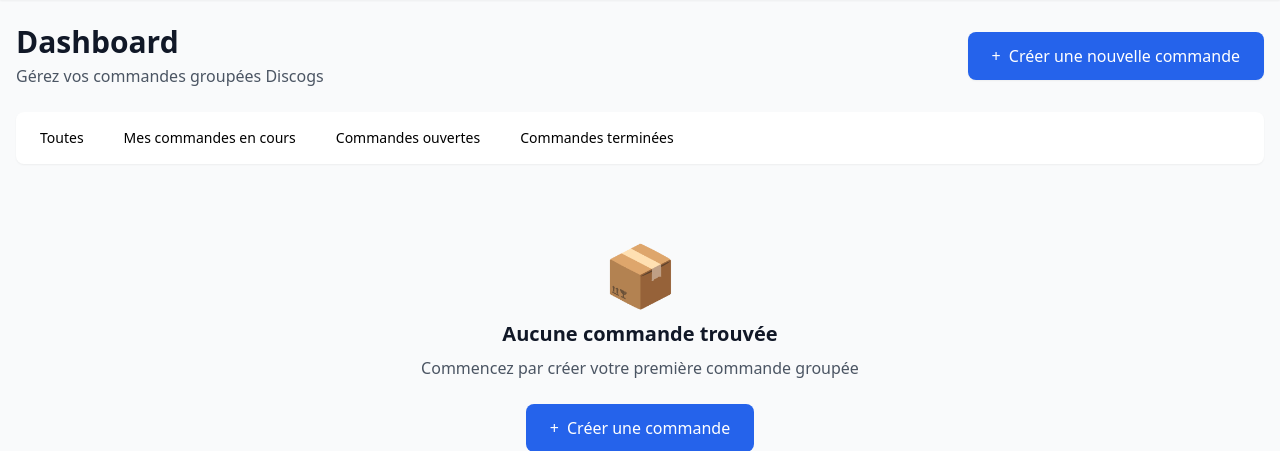
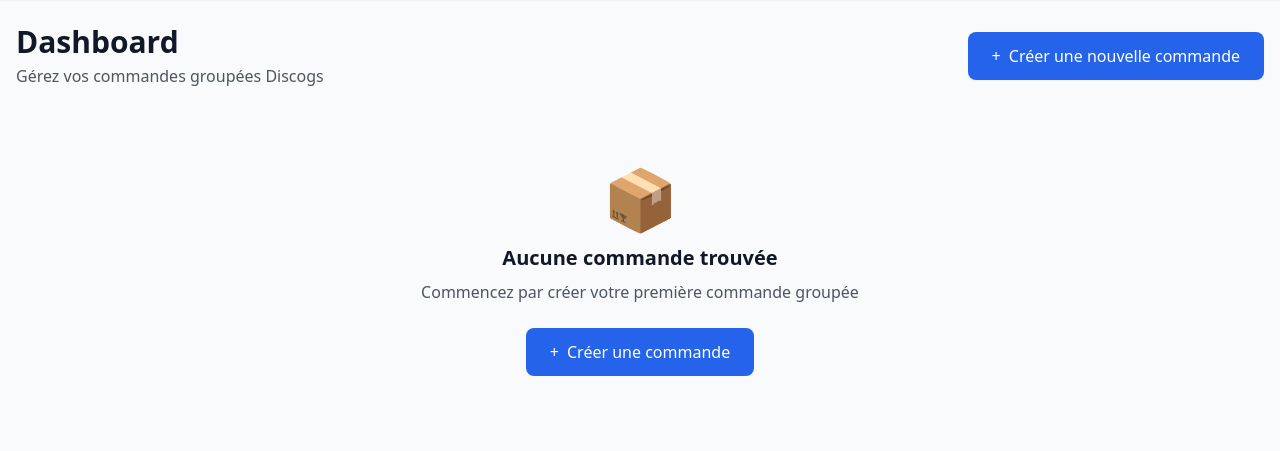
Before and after one commit to nametis/mutual-order, a Flask app: page / in a window 1280 px wide. Shown: the part 73-524 px from the top of the page. Run offline with Flask 3, Linux system fonts and the light colour scheme; the visitor is signed in with stand-in values (Sample User, id 1); data that the repository does not hold is empty; some libraries are stand-ins or nearby versions.

Commit message:
dashboard working

```diff
--- a/templates/dashboard.html
+++ b/templates/dashboard.html
@@ -22,7 +22,7 @@
     <div x-show="!loading" x-cloak class="max-w-7xl mx-auto px-4 py-6">
 
         <!-- Header -->
-        <div class="flex flex-col sm:flex-row sm:items-center justify-between gap-4 mb-6">
+        <div class="flex flex-col sm:flex-row sm:items-center justify-between gap-4 mb-8">
             <div>
                 <h1 class="text-2xl sm:text-3xl font-bold text-gray-900">Dashboard</h1>
                 <p class="text-gray-600 mt-1">Gérez vos commandes groupées Discogs</p>
@@ -34,32 +34,8 @@
             </a>
         </div>
 
-        <!-- Filter Tabs -->
-        <div class="bg-white rounded-lg shadow-sm p-2 mb-8 flex flex-wrap gap-2 text-sm font-medium">
-            <button @click="setFilter('all')"
-                    :class="{'bg-blue-100 text-blue-900': filter === 'all', 'text-gray-500 hover:text-gray-700': filter !== 'all'}"
-                    class="px-4 py-2 rounded-lg transition-colors">
-                Toutes
-            </button>
-            <button @click="setFilter('current')"
-                    :class="{'bg-blue-100 text-blue-900': filter === 'current', 'text-gray-500 hover:text-gray-700': filter !== 'current'}"
-                    class="px-4 py-2 rounded-lg transition-colors">
-                Mes commandes en cours
-            </button>
-            <button @click="setFilter('open')"
-                    :class="{'bg-green-100 text-green-900': filter === 'open', 'text-gray-500 hover:text-gray-700': filter !== 'open'}"
-                    class="px-4 py-2 rounded-lg transition-colors">
-                Commandes ouvertes
-            </button>
-            <button @click="setFilter('completed')"
-                    :class="{'bg-gray-100 text-gray-900': filter === 'completed', 'text-gray-500 hover:text-gray-700': filter !== 'completed'}"
-                    class="px-4 py-2 rounded-lg transition-colors">
-                Commandes terminées
-            </button>
-        </div>
-
         <!-- Section 1: Mes Commandes en Cours -->
-        <div class="mb-10" x-show="(filter === 'all' || filter === 'current') && (currentOrders.length > 0 || loading)">
+        <div class="mb-10" x-show="currentOrders.length > 0 || loading">
             <div class="flex items-center justify-between mb-6">
                 <div class="flex items-center space-x-3">
                     <div class="w-2 h-8 bg-blue-600 rounded-full"></div>
@@ -74,22 +50,20 @@
             <!-- Current Orders Grid -->
             <div class="grid grid-cols-1 md:grid-cols-2 xl:grid-cols-3 gap-6">
                 <template x-for="order in currentOrders" :key="'current-' + order.id">
-                    <div class="group h-full">
-                        <a :href="'/order/' + order.id" class="block h-full">
-                            <div class="bg-white rounded-lg shadow-md hover:shadow-lg transition-all duration-200 p-6 border border-gray-200 hover:border-blue-300 h-full flex flex-col">
-                                <!-- Header with seller name and role -->
-                                <div class="flex items-center justify-between mb-4">
-                                    <div class="flex flex-col">
-                                        <h3 class="text-xl font-bold text-gray-900" x-text="order.seller_name"></h3>
-                                        <div class="flex items-center text-sm text-gray-600 mt-1" x-show="order.seller_info && order.seller_info.rating">
-                                            <span class="text-yellow-500 mr-1">⭐</span>
-                                            <span x-text="Math.round(order.seller_info.rating) + '%'"></span>
-                                            <span class="mx-1">•</span>
-                                            <span x-text="order.seller_info.location || 'Localisation inconnue'"></span>
-                                        </div>
+                    <div class="group">
+                        <a :href="'/order/' + order.id" class="block">
+                            <div class="bg-white rounded-lg shadow-sm hover:shadow-md transition-all duration-200 p-6 border border-gray-200 hover:border-blue-300 h-full">
+                                <!-- Header with status and badges -->
+                                <div class="flex items-start justify-between mb-4">
+                                    <div class="flex-1 min-w-0">
+                                        <h3 class="text-lg font-semibold text-gray-900 truncate" x-text="order.seller_name"></h3>
+                                        <p class="text-sm text-gray-500 mt-1">
+                                            <span x-text="order.is_creator ? '👑 Créé par vous' : '👥 Participant'"></span>
+                                        </p>
                                     </div>
-                                    <div class="flex flex-col items-end space-y-2">
-                                        <span class="px-3 py-1 text-xs font-semibold rounded-full"
+                                    <div class="flex items-center space-x-2">
+                                        <!-- Status Badge -->
+                                        <span class="px-2 py-1 text-xs font-semibold rounded-full"
                                               :class="{
                                                   'bg-yellow-100 text-yellow-800': order.status === 'building',
                                                   'bg-blue-100 text-blue-800': order.status === 'validation',
@@ -97,34 +71,36 @@
                                                   'bg-purple-100 text-purple-800': order.status === 'delivered'
                                               }"
                                               x-text="getStatusText(order.status)"></span>
-                                        <span class="text-xs text-gray-500" x-text="order.is_creator ? '👑 Créateur' : '👥 Participant'"></span>
-                                    </div>
-                                </div>
 
-                                <!-- Stats Grid with bigger icons -->
-                                <div class="flex-1">
-                                    <div class="grid grid-cols-3 gap-4 mb-4">
-                                        <div class="p-3 bg-gray-50 rounded-lg text-center">
-                                            <div class="text-2xl mb-1">💿</div>
-                                            <div class="text-lg font-bold text-gray-900" x-text="order.available_count || 0"></div>
-                                            <div class="text-xs text-gray-600">Disques</div>
-                                        </div>
-                                        <div class="p-3 bg-gray-50 rounded-lg text-center">
-                                            <div class="text-2xl mb-1">👥</div>
-                                            <div class="text-lg font-bold text-gray-900" x-text="order.participants_count || 0"></div>
-                                            <div class="text-xs text-gray-600">Participants</div>
-                                        </div>
-                                        <div class="p-3 bg-gray-50 rounded-lg text-center">
-                                            <div class="text-2xl mb-1">⏰</div>
-                                            <div class="text-sm font-bold text-gray-900" x-text="getTimeRemaining(order.deadline)"></div>
-                                            <div class="text-xs text-gray-600">Restant</div>
+                                        <!-- Rating Badge -->
+                                        <div x-show="order.seller_info && order.seller_info.rating"
+                                             class="flex items-center space-x-1 bg-yellow-50 px-2 py-1 rounded-full">
+                                            <span class="text-yellow-500 text-xs">⭐</span>
+                                            <span class="text-xs font-medium text-yellow-800" x-text="Math.round(order.seller_info.rating) + '%'"></span>
                                         </div>
                                     </div>
                                 </div>
 
-                                <!-- Footer -->
-                                <div class="text-xs text-gray-500 text-center pt-3 border-t">
-                                    <span x-text="'Créé le ' + formatDate(order.created_at)"></span>
+                                <!-- Stats Row -->
+                                <div class="grid grid-cols-3 gap-4 mb-4">
+                                    <div class="text-center">
+                                        <div class="text-lg font-bold text-gray-900" x-text="order.available_count || 0"></div>
+                                        <div class="text-xs text-gray-500">Disques</div>
+                                    </div>
+                                    <div class="text-center">
+                                        <div class="text-lg font-bold text-gray-900" x-text="order.participants_count || 0"></div>
+                                        <div class="text-xs text-gray-500">Participants</div>
+                                    </div>
+                                    <div class="text-center">
+                                        <div class="text-lg font-bold text-blue-600" x-text="order.user_listings_count || 0"></div>
+                                        <div class="text-xs text-gray-500">Vos disques</div>
+                                    </div>
+                                </div>
+
+                                <!-- Footer with timing -->
+                                <div class="flex items-center justify-between text-xs text-gray-500">
+                                    <span x-text="getTimeRemaining(order.deadline)"></span>
+                                    <span x-text="formatDate(order.created_at)"></span>
                                 </div>
                             </div>
                         </a>
@@ -134,7 +110,7 @@
         </div>
 
         <!-- Section 2: Commandes Ouvertes -->
-        <div class="mb-10" x-show="(filter === 'all' || filter === 'open') && (openOrders.length > 0 || loading)">
+        <div class="mb-10" x-show="openOrders.length > 0 || loading">
             <div class="flex items-center justify-between mb-6">
                 <div class="flex items-center space-x-3">
                     <div class="w-2 h-8 bg-green-600 rounded-full"></div>
@@ -147,58 +123,43 @@
             </div>
 
             <!-- Open Orders Grid -->
-            <div class="grid grid-cols-1 md:grid-cols-2 xl:grid-cols-3 gap-6">
+            <div class="grid grid-cols-1 md:grid-cols-2 xl:grid-cols-4 gap-4">
                 <template x-for="order in openOrders" :key="'open-' + order.id">
-                    <div class="group h-full">
-                        <a :href="'/order/' + order.id" class="block h-full">
-                            <div class="bg-gradient-to-br from-green-50 to-blue-50 rounded-lg shadow-md hover:shadow-lg transition-all duration-200 p-6 border border-green-200 hover:border-green-300 h-full flex flex-col">
+                    <div class="group">
+                        <a :href="'/order/' + order.id" class="block">
+                            <div class="bg-gradient-to-br from-green-50 to-blue-50 rounded-lg shadow-sm hover:shadow-md transition-all duration-200 p-4 border border-green-200 hover:border-green-300 h-full">
                                 <!-- Header -->
-                                <div class="flex items-center justify-between mb-4">
-                                    <div class="flex flex-col">
-                                        <h3 class="text-xl font-bold text-gray-900" x-text="order.seller_name"></h3>
-                                        <div class="flex items-center text-sm text-gray-600 mt-1" x-show="order.seller_info && order.seller_info.rating">
-                                            <span class="text-yellow-500 mr-1">⭐</span>
-                                            <span x-text="Math.round(order.seller_info.rating) + '%'"></span>
-                                            <span class="mx-1">•</span>
-                                            <span x-text="order.seller_info.location || 'Localisation inconnue'"></span>
-                                        </div>
-                                    </div>
-                                    <div class="text-xs text-green-700 font-medium">
-                                        Ouverte
+                                <div class="flex items-start justify-between mb-3">
+                                    <h3 class="text-base font-semibold text-gray-900 truncate flex-1 mr-2" x-text="order.seller_name"></h3>
+                                    <div x-show="order.seller_info && order.seller_info.rating"
+                                         class="flex items-center space-x-1 bg-white/70 px-2 py-1 rounded-full">
+                                        <span class="text-yellow-500 text-xs">⭐</span>
+                                        <span class="text-xs font-medium text-gray-700" x-text="Math.round(order.seller_info.rating) + '%'"></span>
                                     </div>
                                 </div>
 
                                 <!-- Creator info -->
-                                <div class="text-sm text-gray-600 mb-4">
-                                    <span class="font-medium">👑 Créé par </span>
-                                    <span x-text="order.creator?.username || 'Utilisateur'"></span>
+                                <div class="text-xs text-gray-600 mb-3">
+                                    <span>Par </span>
+                                    <span class="font-medium" x-text="order.creator?.username || 'Utilisateur'"></span>
                                 </div>
 
-                                <!-- Stats Grid with bigger icons -->
-                                <div class="flex-1">
-                                    <div class="grid grid-cols-3 gap-4 mb-4">
-                                        <div class="p-3 bg-white/70 rounded-lg text-center">
-                                            <div class="text-2xl mb-1">💿</div>
-                                            <div class="text-lg font-bold text-gray-900" x-text="order.available_count || 0"></div>
-                                            <div class="text-xs text-gray-600">Disques</div>
-                                        </div>
-                                        <div class="p-3 bg-white/70 rounded-lg text-center">
-                                            <div class="text-2xl mb-1">👥</div>
-                                            <div class="text-lg font-bold text-gray-900" x-text="order.participants_count || 0"></div>
-                                            <div class="text-xs text-gray-600">Participants</div>
-                                        </div>
-                                        <div class="p-3 bg-white/70 rounded-lg text-center">
-                                            <div class="text-2xl mb-1">⏰</div>
-                                            <div class="text-sm font-bold text-gray-900" x-text="getTimeRemaining(order.deadline)"></div>
-                                            <div class="text-xs text-gray-600">Restant</div>
-                                        </div>
+                                <!-- Stats -->
+                                <div class="grid grid-cols-2 gap-3 mb-3">
+                                    <div class="bg-white/50 rounded-lg p-2 text-center">
+                                        <div class="text-sm font-bold text-gray-900" x-text="order.available_count || 0"></div>
+                                        <div class="text-xs text-gray-500">Disques</div>
+                                    </div>
+                                    <div class="bg-white/50 rounded-lg p-2 text-center">
+                                        <div class="text-sm font-bold text-gray-900" x-text="order.participants_count || 0"></div>
+                                        <div class="text-xs text-gray-500">Participants</div>
                                     </div>
                                 </div>
 
-                                <!-- Footer with CTA -->
-                                <div class="text-center pt-3 border-t border-green-200">
-                                    <span class="text-sm font-medium text-green-700 group-hover:text-green-800">
-                                        Rejoindre cette commande →
+                                <!-- CTA -->
+                                <div class="text-center">
+                                    <span class="inline-flex items-center text-xs font-medium text-green-700 group-hover:text-green-800">
+                                        Rejoindre →
                                     </span>
                                 </div>
                             </div>
@@ -209,7 +170,7 @@
         </div>
 
         <!-- Section 3: Commandes Terminées -->
-        <div class="mb-10" x-show="(filter === 'all' || filter === 'completed') && (completedOrders.length > 0 || loading)">
+        <div class="mb-10" x-show="completedOrders.length > 0 || loading">
             <div class="flex items-center justify-between mb-6">
                 <div class="flex items-center space-x-3">
                     <div class="w-2 h-8 bg-gray-600 rounded-full"></div>
@@ -222,49 +183,34 @@
             </div>
 
             <!-- Completed Orders Grid -->
-            <div class="grid grid-cols-1 md:grid-cols-2 xl:grid-cols-3 gap-6">
+            <div class="grid grid-cols-1 md:grid-cols-2 xl:grid-cols-4 gap-4">
                 <template x-for="order in completedOrders" :key="'completed-' + order.id">
-                    <div class="group h-full">
-                        <a :href="'/order/' + order.id" class="block h-full">
-                            <div class="bg-gray-50 rounded-lg shadow-md hover:shadow-lg transition-all duration-200 p-6 border border-gray-200 hover:border-gray-300 h-full flex flex-col opacity-80 hover:opacity-100">
+                    <div class="group">
+                        <a :href="'/order/' + order.id" class="block">
+                            <div class="bg-gray-50 rounded-lg shadow-sm hover:shadow-md transition-all duration-200 p-4 border border-gray-200 hover:border-gray-300 h-full opacity-80 hover:opacity-100">
                                 <!-- Header -->
-                                <div class="flex items-center justify-between mb-4">
-                                    <div class="flex flex-col">
-                                        <h3 class="text-xl font-bold text-gray-700" x-text="order.seller_name"></h3>
-                                        <div class="flex items-center text-sm text-gray-500 mt-1" x-show="order.seller_info && order.seller_info.rating">
-                                            <span class="text-yellow-400 mr-1">⭐</span>
-                                            <span x-text="Math.round(order.seller_info.rating) + '%'"></span>
-                                        </div>
+                                <div class="flex items-start justify-between mb-3">
+                                    <h3 class="text-base font-semibold text-gray-700 truncate flex-1 mr-2" x-text="order.seller_name"></h3>
+                                    <div class="text-xs text-gray-500" x-text="formatDate(order.created_at)"></div>
+                                </div>
+
+                                <!-- Stats -->
+                                <div class="grid grid-cols-2 gap-2 mb-3">
+                                    <div class="text-center">
+                                        <div class="text-sm font-bold text-gray-700" x-text="order.available_count || 0"></div>
+                                        <div class="text-xs text-gray-500">Disques</div>
                                     </div>
-                                    <div class="text-xs text-gray-500">
-                                        <span class="px-2 py-1 bg-gray-100 rounded-full">Terminée</span>
+                                    <div class="text-center">
+                                        <div class="text-sm font-bold text-blue-600" x-text="order.user_listings_count || 0"></div>
+                                        <div class="text-xs text-gray-500">Vos disques</div>
                                     </div>
                                 </div>
 
-                                <!-- Stats Grid with bigger icons -->
-                                <div class="flex-1">
-                                    <div class="grid grid-cols-3 gap-4 mb-4">
-                                        <div class="p-3 bg-white/50 rounded-lg text-center">
-                                            <div class="text-2xl mb-1 opacity-70">💿</div>
-                                            <div class="text-lg font-bold text-gray-700" x-text="order.available_count || 0"></div>
-                                            <div class="text-xs text-gray-500">Disques</div>
-                                        </div>
-                                        <div class="p-3 bg-white/50 rounded-lg text-center">
-                                            <div class="text-2xl mb-1 opacity-70">👥</div>
-                                            <div class="text-lg font-bold text-gray-700" x-text="order.participants_count || 0"></div>
-                                            <div class="text-xs text-gray-500">Participants</div>
-                                        </div>
-                                        <div class="p-3 bg-white/50 rounded-lg text-center">
-                                            <div class="text-2xl mb-1 opacity-70">✅</div>
-                                            <div class="text-sm font-bold text-gray-700">Terminé</div>
-                                            <div class="text-xs text-gray-500">&nbsp;</div>
-                                        </div>
-                                    </div>
-                                </div>
-
-                                <!-- Footer -->
-                                <div class="text-xs text-gray-500 text-center pt-3 border-t">
-                                    <span x-text="'Terminé le ' + formatDate(order.created_at)"></span>
+                                <!-- Status -->
+                                <div class="text-center">
+                                    <span class="px-2 py-1 text-xs font-medium bg-gray-100 text-gray-600 rounded-full">
+                                        Terminée
+                                    </span>
                                 </div>
                             </div>
                         </a>
```
